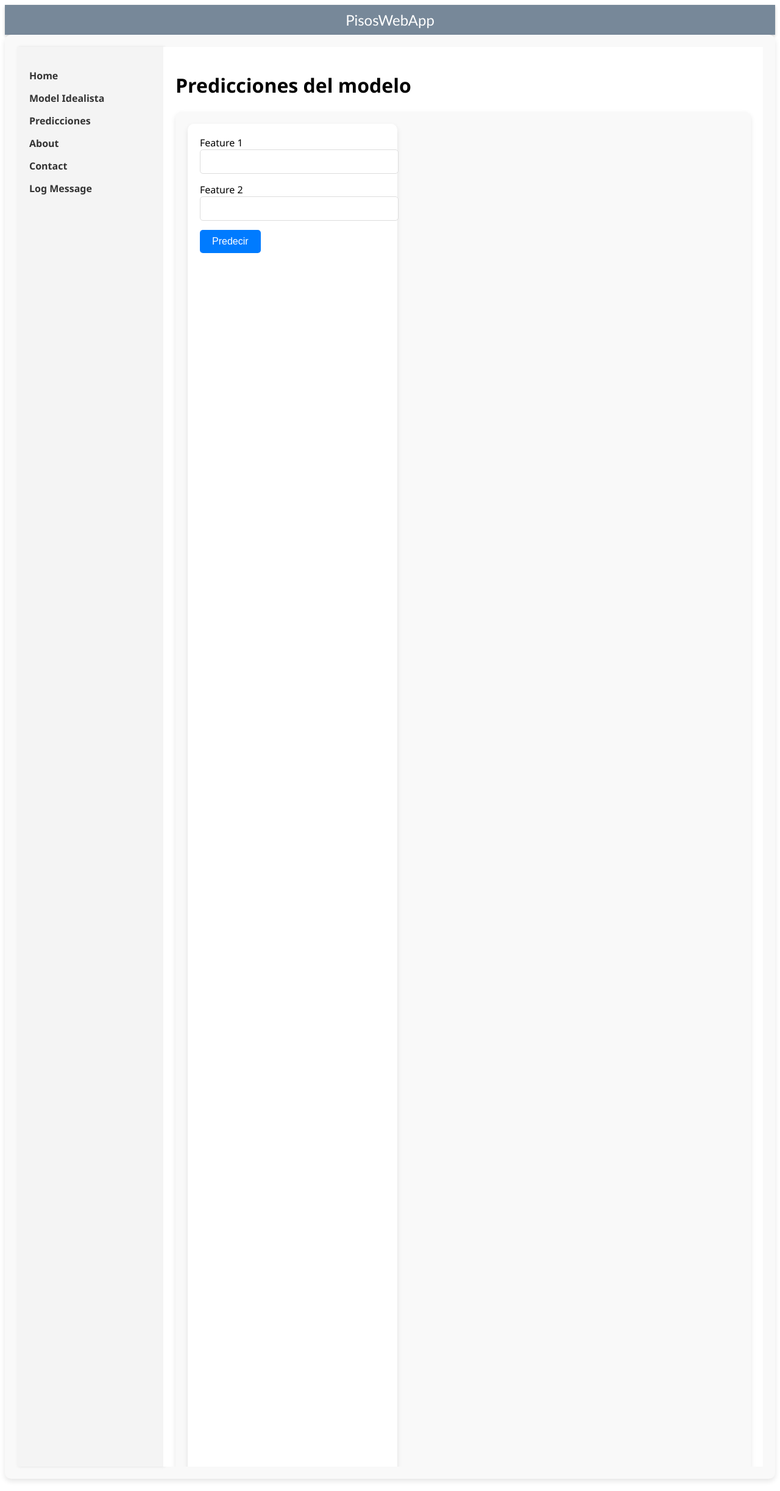
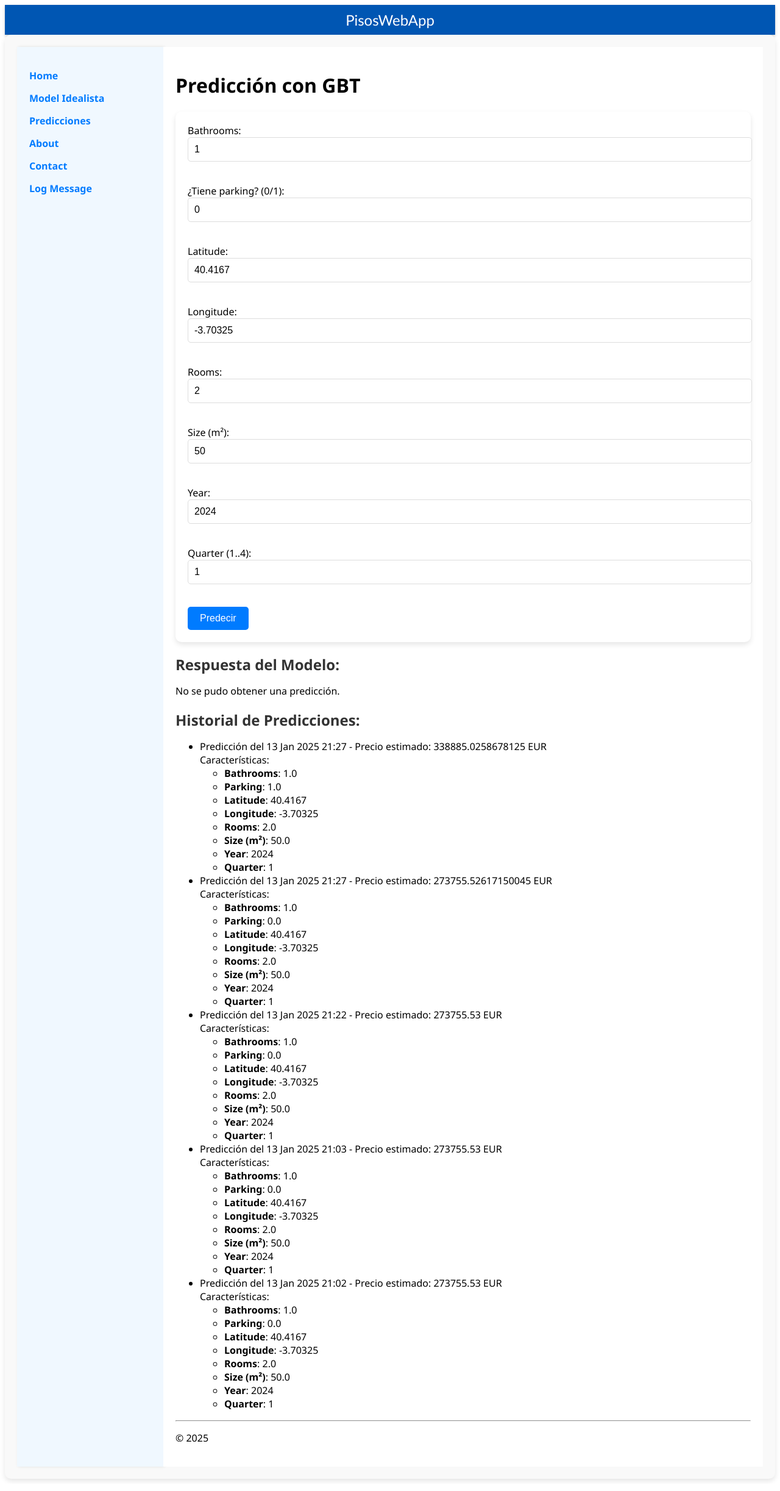
Before and after one commit to Arturogodi/PisosWebAPP, a Django app: page /predictions/ in a window 1280 px wide. Shown: the whole page at 61% size. Run offline with Django 5.2, Linux system fonts and the light colour scheme; data comes from the database, SQL or seed files in the repository; both versions use the stored data as it was after the commit.

Commit message:
history update model predict

```diff
--- a/hello/static/hello/site.css
+++ b/hello/static/hello/site.css
@@ -1,6 +1,6 @@
 /* Barra Superior */
 .navbar {
-    background-color: lightslategray;
+    background-color: #0056b3; /* Azul tipo Azure para el encabezado */
     color: white;
     font-size: 1.5em;
     font-family: 'Trebuchet MS', Arial, sans-serif;
@@ -14,11 +14,15 @@
     display: flex;
     height: 100vh;
     overflow: hidden;
+    background-color: #f9f9f9; /* Fondo suave */
+    border-radius: 10px; /* Bordes curvados */
+    box-shadow: 0 4px 8px rgba(0, 0, 0, 0.1); /* Sombra suave */
+    padding: 20px;
 }
 
 /* Barra lateral */
 .sidebar {
-    background-color: #f4f4f4;
+    background-color: #f0f8ff; /* Azul claro para la barra lateral */
     width: 200px;
     padding: 20px;
     box-shadow: 2px 0 5px rgba(0, 0, 0, 0.1);
@@ -35,43 +39,22 @@
 
 .sidebar a {
     text-decoration: none;
-    color: #333;
+    color: #007bff; /* Azul para los enlaces */
     font-weight: bold;
     font-family: 'Segoe UI', Tahoma, Geneva, Verdana, sans-serif;
 }
 
 .sidebar a:hover {
-    color: lightslategray;
+    color: #ff4500; /* Naranja tipo Databricks para el hover */
 }
 
 /* Contenido principal */
 .body-content {
     flex: 1;
     padding: 20px;
-    background-color: #ffffff;
+    background-color: #ffffff; /* Fondo blanco para el contenido */
     font-family: 'Segoe UI', Tahoma, Geneva, Verdana, sans-serif;
     overflow-y: auto;
-}
-
-/* Responsive Design */
-@media (max-width: 768px) {
-    .container {
-        flex-direction: column;
-    }
-
-    .sidebar {
-        width: 100%;
-        text-align: center;
-    }
-}
-
-/* Estilo para los contenedores principales */
-.container {
-    background-color: #f9f9f9; /* Fondo suave */
-    border-radius: 10px; /* Bordes curvados */
-    box-shadow: 0 4px 8px rgba(0, 0, 0, 0.1); /* Sombra suave */
-    padding: 20px;
-    margin-bottom: 20px;
 }
 
 /* Estilo para los formularios */
--- a/hello/templates/hello/predictions.html
+++ b/hello/templates/hello/predictions.html
@@ -1,28 +1,65 @@
 {% extends "hello/layout.html" %}
 
 {% block content %}
-<h1>Predicciones del modelo</h1>
+<h1>Predicción con GBT</h1>
+<form method="POST" action="{% url 'predict' %}">
+  {% csrf_token %}
+  <label for="bathrooms">Bathrooms:</label>
+  <input type="number" step="1" name="bathrooms" value="1"><br><br>
 
-<div class="container">
-  <form method="POST" action="{% url 'predict' %}">
-    {% csrf_token %}
-    <div class="form-group">
-      <label for="feature1">Feature 1</label>
-      <input type="number" step="any" class="form-control" id="feature1" name="feature1" required>
-    </div>
-    <div class="form-group">
-      <label for="feature2">Feature 2</label>
-      <input type="number" step="any" class="form-control" id="feature2" name="feature2" required>
-    </div>
-    <!-- Agrega más inputs según las características que necesite tu modelo -->
-    <button type="submit" class="btn btn-primary">Predecir</button>
-  </form>
+  <label for="isparking">¿Tiene parking? (0/1):</label>
+  <input type="number" step="1" name="isparking" value="0"><br><br>
 
-  {% if predictions %}
-  <div class="mt-4">
-    <h2>Resultados de la predicción:</h2>
-    <p>{{ predictions }}</p>
-  </div>
-  {% endif %}
-</div>
+  <label for="latitude">Latitude:</label>
+  <input type="number" step="any" name="latitude" value="40.4167"><br><br>
+
+  <label for="longitude">Longitude:</label>
+  <input type="number" step="any" name="longitude" value="-3.70325"><br><br>
+
+  <label for="rooms">Rooms:</label>
+  <input type="number" step="1" name="rooms" value="2"><br><br>
+
+  <label for="size">Size (m²):</label>
+  <input type="number" step="any" name="size" value="50"><br><br>
+
+  <label for="year">Year:</label>
+  <input type="number" step="1" name="year" value="2024"><br><br>
+
+  <label for="quarter">Quarter (1..4):</label>
+  <input type="number" step="1" name="quarter" value="1"><br><br>
+
+  <button type="submit">Predecir</button>
+</form>
+
+<h2>Respuesta del Modelo:</h2>
+{% if predictions %}
+    <p>El precio estimado es: <strong>{{ predictions | floatformat:2 }} EUR</strong></p>
+{% else %}
+    <p>No se pudo obtener una predicción.</p>
+{% endif %}
+
+<h2>Historial de Predicciones:</h2>
+{% if prediction_history %}
+    <ul>
+        {% for prediction in prediction_history %}
+            <li>
+                Predicción del {{ prediction.log_date | date:"d M Y H:i" }} - Precio estimado: {{ prediction.prediction_value }} EUR
+                <br>
+                Características:
+                <ul>
+                    <li><strong>Bathrooms</strong>: {{ prediction.bathrooms }}</li>
+                    <li><strong>Parking</strong>: {{ prediction.isparking }}</li>
+                    <li><strong>Latitude</strong>: {{ prediction.latitude }}</li>
+                    <li><strong>Longitude</strong>: {{ prediction.longitude }}</li>
+                    <li><strong>Rooms</strong>: {{ prediction.rooms }}</li>
+                    <li><strong>Size (m²)</strong>: {{ prediction.size }}</li>
+                    <li><strong>Year</strong>: {{ prediction.year }}</li>
+                    <li><strong>Quarter</strong>: {{ prediction.quarter }}</li>
+                </ul>
+            </li>
+        {% endfor %}
+    </ul>
+{% else %}
+    <p>No hay historial de predicciones.</p>
+{% endif %}
 {% endblock %}
--- a/hello/views.py
+++ b/hello/views.py
@@ -2,15 +2,17 @@ from django.shortcuts import render
 from django.http import HttpResponse
 from datetime import datetime
 import re
+import requests
 from django.shortcuts import redirect
 from hello.forms import LogMessageForm
 from hello.models import LogMessage
 from django.views.generic import ListView
 from hello.forms import PropiedadForm
+from .models import PredictionHistory
 from django.http import JsonResponse
 
 # Configuración del endpoint de Databricks
-DATABRICKS_ENDPOINT = "https://adb-3987092476296021.1.azuredatabricks.net/serving-endpoints/Model-Endpoint-XGBoost-v1/invocations"
+DATABRICKS_ENDPOINT = "https://adb-3987092476296021.1.azuredatabricks.net/serving-endpoints/EP_APP_SERVICE/invocations"
 DATABRICKS_TOKEN = "dapia7c0084a56d59e00268ff7b99eb0cf8f-2"
 
 class HomeListView(ListView):
@@ -82,53 +84,171 @@ def model_idealista(request):
 def predict_view(request):
     predictions = None
     if request.method == "POST":
-        # Leer los valores del formulario
-        feature1 = float(request.POST.get("feature1"))
-        feature2 = float(request.POST.get("feature2"))
-        # Agrega más características según sea necesario
+        # Leer valores del formulario
+        bathrooms = float(request.POST.get("bathrooms", 1))
+        isparking = float(request.POST.get("isparking", 0))
+        latitude = float(request.POST.get("latitude", 40.4167))
+        longitude = float(request.POST.get("longitude", -3.70325))
+        rooms = float(request.POST.get("rooms", 2))
+        size = float(request.POST.get("size", 50))
+        year = float(request.POST.get("year", 2024))
+        quarter = float(request.POST.get("quarter", 1))
 
-        # Construir el payload para el modelo
+        # Crear el vector de características
+        features = [bathrooms, isparking, latitude, longitude, rooms, size, year, quarter]
+
+        # Crear el payload
         payload = {
-            "columns": ["feature1", "feature2"],  # Agrega más columnas si es necesario
-            "data": [[feature1, feature2]]
+            "dataframe_records": [
+                {"features": features}
+            ]
         }
 
-        # Hacer la solicitud al endpoint de Databricks
-        try:
-            response = requests.post(
-                DATABRICKS_ENDPOINT,
-                headers={
-                    "Authorization": f"Bearer {DATABRICKS_TOKEN}",
-                    "Content-Type": "application/json"
-                },
-                json=payload
-            )
+        # Hacer la solicitud al endpoint
+        headers = {
+            "Authorization": f"Bearer {DATABRICKS_TOKEN}",
+            "Content-Type": "application/json"
+        }
+        response = requests.post(DATABRICKS_ENDPOINT, headers=headers, json=payload)
 
-            # Procesar la respuesta
-            if response.status_code == 200:
-                predictions = response.json()  # La respuesta será un dict con predicciones
+        if response.status_code == 200:
+            predictions = response.json()  # Obtener la respuesta JSON
+
+            if "predictions" in predictions:
+                predictions = predictions["predictions"][0]  # Tomar la primera predicción
+                prediction_value = predictions  # El precio predicho
+
+                # Guardar en la base de datos el historial de predicciones
+                PredictionHistory.objects.create(
+                    bathrooms=bathrooms,
+                    isparking=isparking,
+                    latitude=latitude,
+                    longitude=longitude,
+                    rooms=rooms,
+                    size=size,
+                    year=year,
+                    quarter=quarter,
+                    prediction_value=prediction_value  # Guardamos la predicción
+                )
             else:
-                predictions = f"Error en la predicción: {response.text}"
-        except Exception as e:
-            predictions = f"Error al conectar con el modelo: {str(e)}"
+                predictions = "No predictions field in response"
+        else:
+            predictions = f"Error {response.status_code}: {response.text}"
 
-    return render(request, "hello/predictions.html", {"predictions": predictions})
+    # Pasamos el historial de predicciones a la plantilla
+    prediction_history = PredictionHistory.objects.all().order_by("-log_date")[:5]  # Últimas 5 predicciones
+    return render(request, "hello/predictions.html", {
+        "predictions": predictions,
+        "prediction_history": prediction_history
+    })
+
+
+"""
+def predict_view(request):
+    predictions = None
+    prediction_history = PredictionHistory.objects.all().order_by("-log_date")[:5]  # Obtiene las últimas 5 predicciones
+    if request.method == "POST":
+        # Leer valores del formulario y convertirlos
+        bathrooms = float(request.POST.get("bathrooms", 1))
+        isparking = float(request.POST.get("isparking", 0))
+        latitude = float(request.POST.get("latitude", 40.4167))
+        longitude = float(request.POST.get("longitude", -3.70325))
+        rooms = float(request.POST.get("rooms", 2))
+        size = float(request.POST.get("size", 50))
+        year = float(request.POST.get("year", 2024))
+        quarter = float(request.POST.get("quarter", 1))
+
+        # Crear el vector de características
+        features = [bathrooms, isparking, latitude, longitude, rooms, size, year, quarter]
+
+        # Crear el payload
+        payload = {
+            "dataframe_records": [
+                {"features": features}
+            ]
+        }
+
+        # Hacer la solicitud al endpoint
+        headers = {
+            "Authorization": f"Bearer {DATABRICKS_TOKEN}",
+            "Content-Type": "application/json"
+        }
+        response = requests.post(DATABRICKS_ENDPOINT, headers=headers, json=payload)
+
+        if response.status_code == 200:
+            predictions = response.json()  # Obtener la respuesta JSON
+
+            if "predictions" in predictions:
+                predictions = predictions["predictions"][0]  # Tomar la primera predicción
+                prediction_value = predictions  # El precio predicho
+
+                # Guardar en la base de datos el historial de predicciones
+                PredictionHistory.objects.create(
+                    bathrooms=bathrooms,
+                    isparking=isparking,
+                    latitude=latitude,
+                    longitude=longitude,
+                    rooms=rooms,
+                    size=size,
+                    year=year,
+                    quarter=quarter,
+                    prediction_value=prediction_value
+                )
+            else:
+                predictions = "No predictions field in response"
+        else:
+            predictions = f"Error {response.status_code}: {response.text}"
+
+    return render(request, "hello/predictions.html", {
+        "predictions": predictions,
+        "prediction_history": prediction_history  # Pasamos el historial a la plantilla
+    })
 
 """
 
-def hello_there(request, name):
-    now = datetime.now()
-    formatted_now = now.strftime("%A, %d %B, %Y at %X")
+"""
+def predict_view(request):
+    predictions = None
+    if request.method == "POST":
+        # 1. Leer valores del formulario y convertirlos
+        bathrooms = float(request.POST.get("bathrooms", 1))
+        isparking = float(request.POST.get("isparking", 0))
+        latitude = float(request.POST.get("latitude", 40.4167))
+        longitude = float(request.POST.get("longitude", -3.70325))
+        rooms = float(request.POST.get("rooms", 2))
+        size = float(request.POST.get("size", 50))
+        year = float(request.POST.get("year", 2024))
+        quarter = float(request.POST.get("quarter", 1))
 
-    # Filter the name argument to letters only using regular expressions. URL arguments
-    # can contain arbitrary text, so we restrict to safe characters only.
-    match_object = re.match("[a-zA-Z]+", name)
+        # 2. Crear el vector de características (usando un arreglo)
+        features = [bathrooms, isparking, latitude, longitude, rooms, size, year, quarter]
 
-    if match_object:
-        clean_name = match_object.group(0)
-    else:
-        clean_name = "Friend"
+        # 3. Crear el payload correcto con la columna 'features'
+        payload = {
+            "dataframe_records": [
+                {"features": features}  # Empaquetar las características en la columna 'features'
+            ]
+        }
 
-    content = "Hello there, " + clean_name + "! It's " + formatted_now
-    return HttpResponse(content)
-    """
+        # 4. Hacer la solicitud al endpoint
+        headers = {
+            "Authorization": f"Bearer {DATABRICKS_TOKEN}",
+            "Content-Type": "application/json"
+        }
+        response = requests.post(DATABRICKS_ENDPOINT, headers=headers, json=payload)
+
+        # 5. Manejar la respuesta
+        if response.status_code == 200:
+            predictions = response.json()  # Obtener la respuesta JSON
+            print("Predictions received:", predictions)
+
+            # Asegúrate de que el campo 'predictions' está presente
+            if "predictions" in predictions:
+                predictions = predictions["predictions"][0]  # Tomar la primera predicción
+            else:
+                predictions = "No predictions field in response"
+        else:
+            predictions = f"Error {response.status_code}: {response.text}"
+
+    return render(request, "hello/predictions.html", {"predictions": predictions})
+"""
```
Also changed, not shown: other parts of hello/static/hello/site.css (+42 -0 lines), hello/models.py (+41 -0 lines), db.sqlite3, hello/migrations/0002_predictionhistory.py (added), hello/migrations/0003_predictionhistory_input_features.py (added), hello/migrations/0004_remove_predictionhistory_input_features.py (added).
